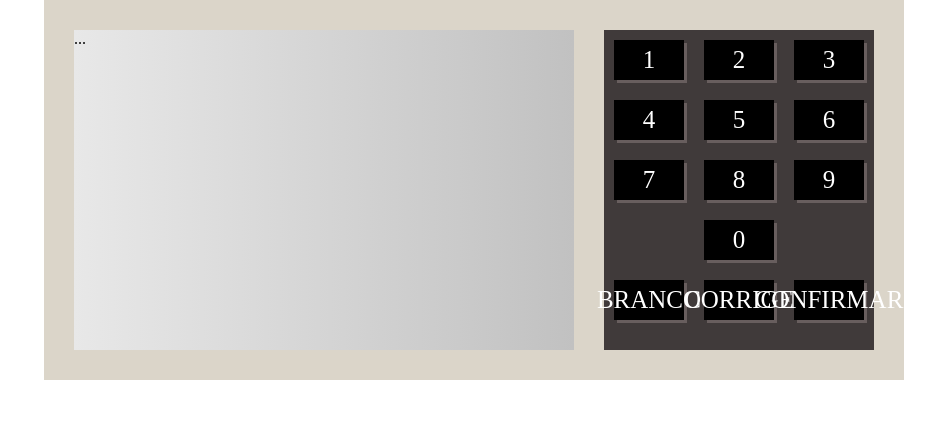
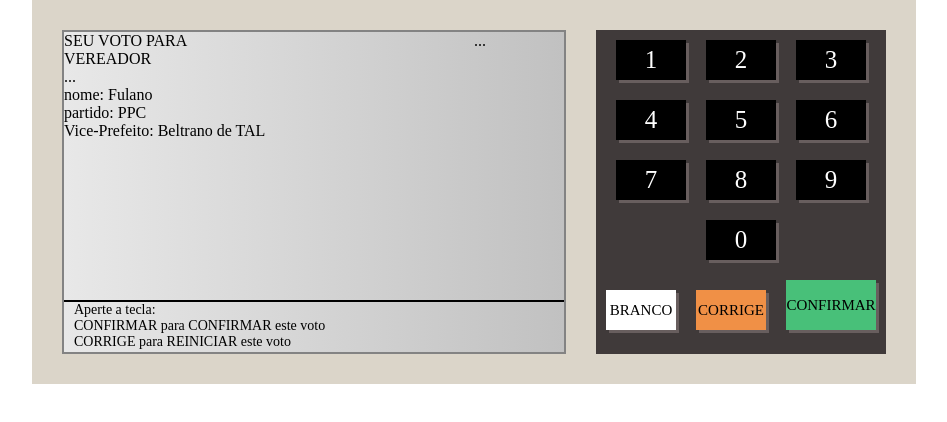
Before and after one commit to Pedrohenriquezuza/Projeto-UrnaEletronica, a plain HTML site: page index.html in a window 1280 px wide. Shown: the whole page, without its empty margins (166-1113 px from the left). Drawn offline with Linux system fonts and the light colour scheme.

Commit message:
adicionando mais html e css
Adicionei algumas informações na tela da urna e estilizei os botões

```diff
--- a/index.html
+++ b/index.html
@@ -1,15 +1,41 @@
 <!DOCTYPE html>
 <html lang="pt-br">
   <head>
-    <meta charset="UTF-8">
-    <meta name="viewport" content="width=device-width, initial-scale=1.0">
-    <link rel="stylesheet" href="style.css">
+    <meta charset="UTF-8" />
+    <meta name="viewport" content="width=device-width, initial-scale=1.0" />
+    <link rel="stylesheet" href="style.css" />
     <title>Urna Eletônica</title>
   </head>
   <body>
     <div class="urna">
       <div class="tela">
+        <div class="d-1">
+          <div class="d-1-left">
+            <div class="d-1-1">
+                <span>SEU VOTO PARA</span>
+            </div>
+
+            <div class="d1-1-2">
+                <span>VEREADOR</span>
+            </div>
+
+            <div class="d-1-3">
                 ...
+            </div>
+
+            <div class="d-1-4">
+                nome: Fulano<br/>
+                partido: PPC<br/>
+                Vice-Prefeito: Beltrano de TAL
+            </div>
+          </div>
+          <div class="d-1-right">...</div>
+        </div>
+        <div class="d-2">
+          Aperte a tecla: <br />
+          CONFIRMAR para CONFIRMAR este voto<br />
+          CORRIGE para REINICIAR este voto
+        </div>
       </div>
 
       <div class="teclado">
@@ -32,9 +58,9 @@
           <div class="teclado--botao">0</div>
         </div>
         <div class="teclado--linha">
-                <div class="teclado--botao">BRANCO</div>
-                <div class="teclado--botao">CORRIGE</div>
-                <div class="teclado--botao">CONFIRMAR</div>
+          <div class="teclado--botao botao--branco">BRANCO</div>
+          <div class="teclado--botao botao--corrige">CORRIGE</div>
+          <div class="teclado--botao botao--confirma">CONFIRMAR</div>
         </div>
       </div>
     </div>
--- a/style.css
+++ b/style.css
@@ -12,9 +12,12 @@ body {
 }
 
 .tela {
+  display: flex;
+  flex-direction: column;
   width: 500px;
   height: 320px;
   background: linear-gradient(to right, #e8e8e8, #c1c1c1);
+  border: 2px solid #838383;
 }
 
 .teclado {
@@ -25,6 +28,7 @@ body {
 .teclado--linha {
   display: flex;
   justify-content: center;
+  align-items: flex-end;
 }
 
 .teclado--botao {
@@ -40,3 +44,44 @@ body {
   cursor: pointer;
   box-shadow: 3px 3px 0px #685e5e;
 }
+
+/*STYLES DOS BOTÕES*/
+.botao--branco {
+  background-color: white;
+  color: black;
+  font-size: 15px;
+}
+
+.botao--corrige {
+  background-color: #f09046;
+  color: black;
+  font-size: 15px;
+}
+
+.botao--confirma {
+  background-color: #48c079;
+  color: black;
+  font-size: 15px;
+  width: 90px;
+  height: 50px;
+}
+
+/*STYLES DA TELA*/
+
+.d-1 {
+  display: flex;
+  flex: 1;
+}
+.d-1-left {
+  flex: 1;
+}
+
+.d-1-right {
+  width: 90px;
+}
+.d-2 {
+  height: 50px;
+  font-size: 14px;
+  padding-left: 10px;
+  border-top: 2px solid #000;
+}
```
Lines whose indentation alone changed are shown as unchanged.
